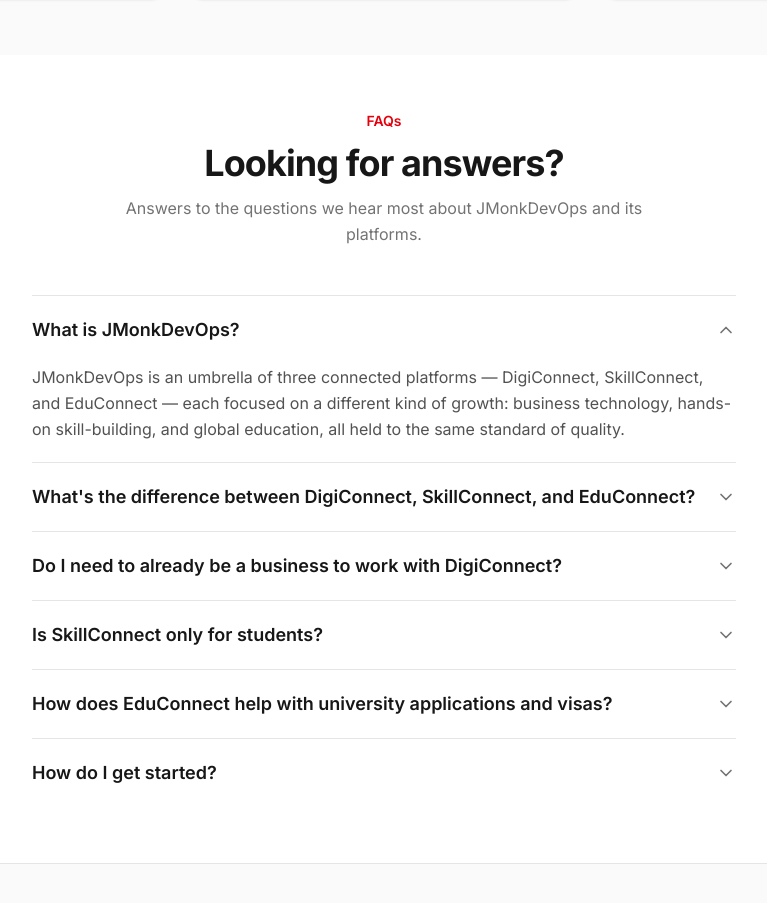
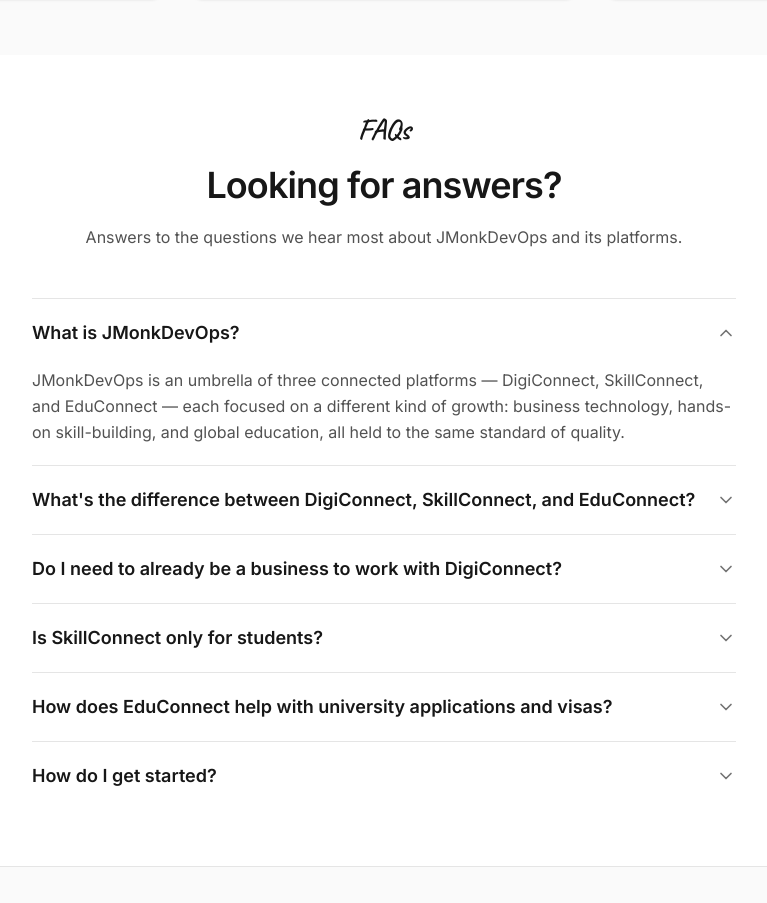
Before and after one commit to LeelaMohan217/J-Monk-Devops, a React (Vite) app: page / in a window 1280 px wide. Shown: the part 2085-2988 px from the top of the page, without its empty margins (256-1023 px from the left). Built offline with nearby package versions, Linux system fonts and the light colour scheme.

Commit message:
Use shared SectionHeading component in FAQ section

```diff
--- a/src/pages/home/FAQSection.jsx
+++ b/src/pages/home/FAQSection.jsx
@@ -3,6 +3,7 @@ import { motion, AnimatePresence } from "framer-motion";
 import { ChevronDown } from "lucide-react";
 import { fadeIn, stagger } from "../../shared/variants";
 import { faqs } from "./data";
+import SectionHeading from "./SectionHeading";
 
 const FAQSection = () => {
   const [openIndex, setOpenIndex] = useState(0);
@@ -10,22 +11,11 @@ const FAQSection = () => {
   return (
     <section className="bg-white py-10 md:py-14">
       <div className="max-w-3xl mx-auto px-6 md:px-8 flex flex-col gap-12">
-        <motion.div
-          variants={fadeIn("up", 0.1)}
-          initial="hidden"
-          whileInView="show"
-          viewport={{ once: true, amount: 0.5 }}
-          className="flex flex-col items-center text-center gap-3"
-        >
-          <span className="text-sm font-semibold text-red-600">FAQs</span>
-          <h2 className="text-3xl md:text-4xl font-bold tracking-tight text-neutral-900">
-            Looking for answers?
-          </h2>
-          <p className="max-w-xl text-sm md:text-base text-neutral-500 leading-relaxed">
-            Answers to the questions we hear most about JMonkDevOps and its
-            platforms.
-          </p>
-        </motion.div>
+        <SectionHeading
+          eyebrow="FAQs"
+          title="Looking for answers?"
+          description="Answers to the questions we hear most about JMonkDevOps and its platforms."
+        />
 
         <motion.div
           variants={stagger}
@@ -44,7 +34,7 @@ const FAQSection = () => {
                   aria-expanded={isOpen}
                   className="flex w-full items-center justify-between gap-4 py-5 text-left"
                 >
-                  <span className="text-base md:text-lg font-semibold text-neutral-900">
+                  <span className="text-xm md:text-lg font-semibold text-neutral-900">
                     {faq.question}
                   </span>
                   <motion.span
```
